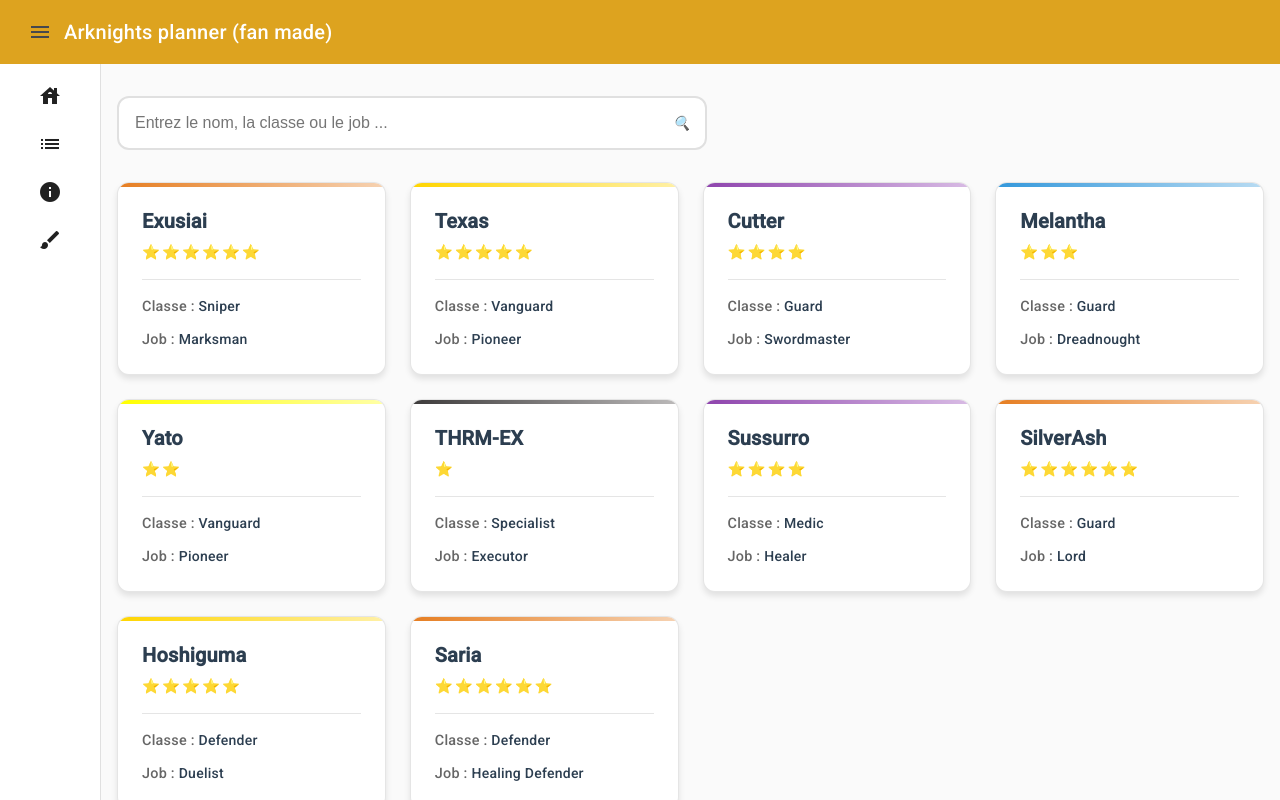
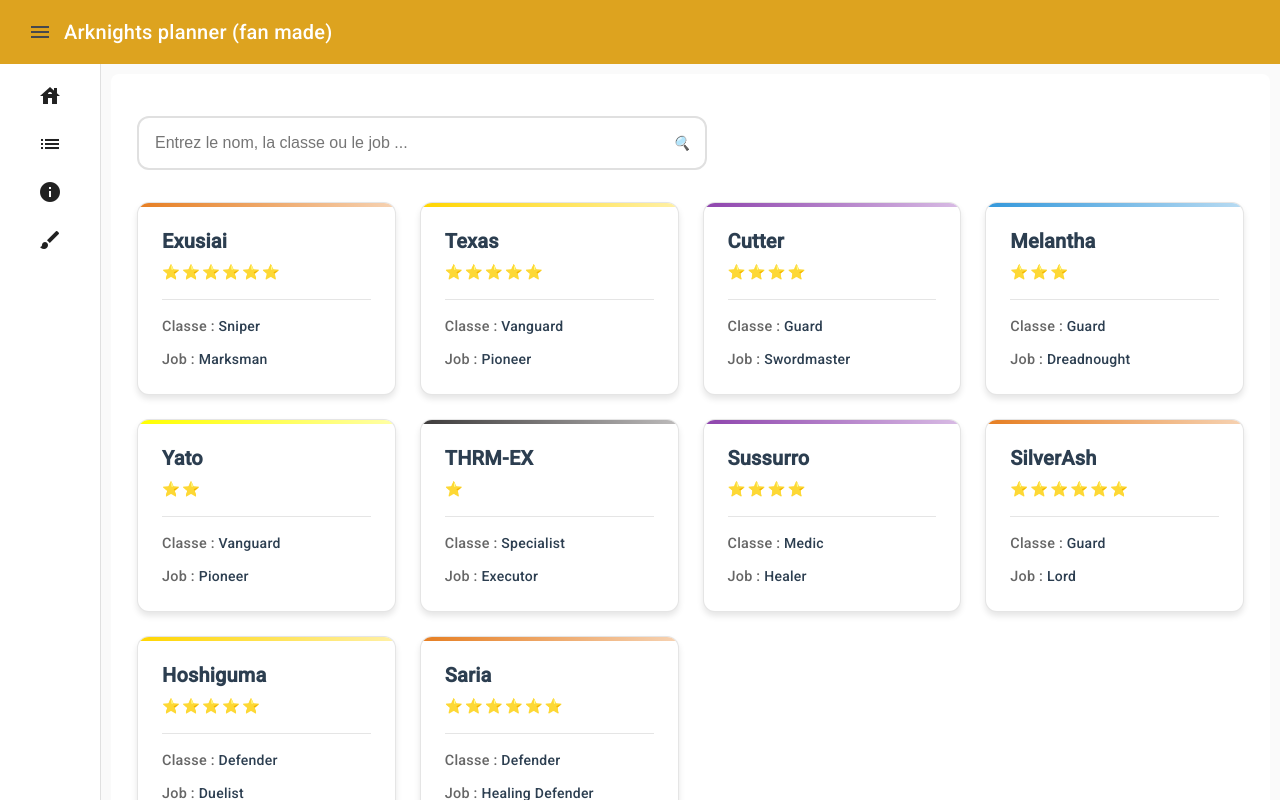
Before and after one commit to Kylian-conraux/plannerForArknights, an Angular app: page /planner in a window 1280 px wide. Built offline with nearby package versions, Linux system fonts and the light colour scheme; data requests are answered from the project's data file.

Commit message:
little personnalisation of operator list in planner

```diff
--- a/src/app/features/planner/planner.component.scss
+++ b/src/app/features/planner/planner.component.scss
@@ -0,0 +1,6 @@
+.container-operator-list{
+    background: white;
+    border-radius: 8px;
+    margin: 10px;
+    padding: 10px;
+}
```
